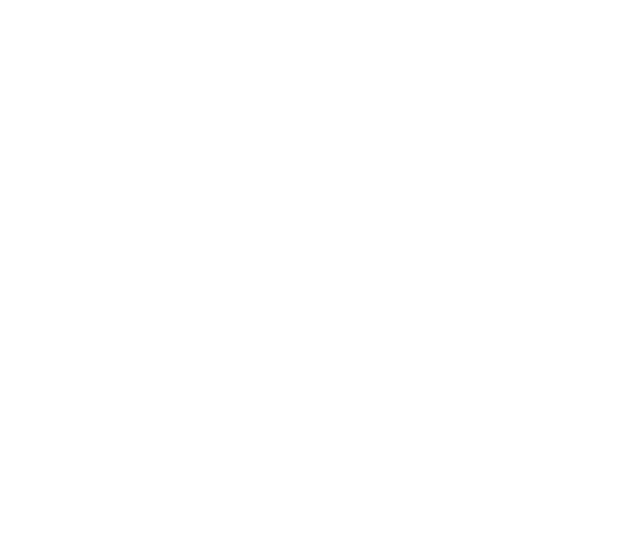
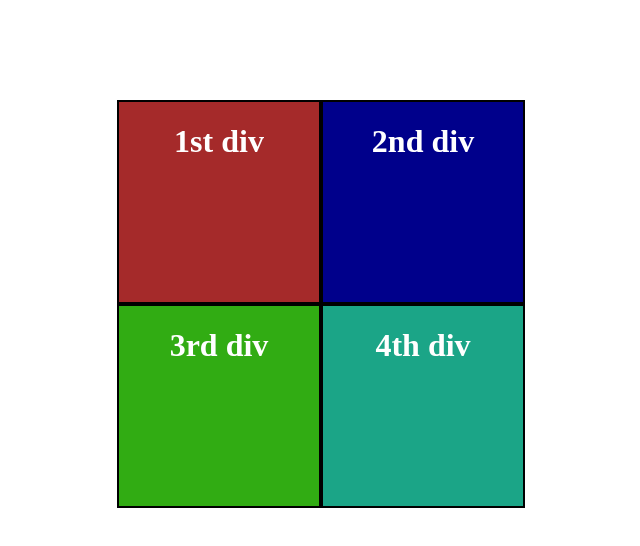
Before and after one commit to elizarafee/js-colour-blocks, a plain HTML site: page index.html in a window 1280 px wide. Shown: the whole page, without its empty margins (291-931 px from the left). Drawn offline with Linux system fonts and the light colour scheme.

Commit message:
4 blocks are added

```diff
--- a/index.html
+++ b/index.html
@@ -7,6 +7,24 @@
     <title>Colour Blocks</title>
   </head>
   <body>
+    <div class="container">
+      <div>
+        <div class="div-block block-1">
+          <h1>1st div</h1>
+        </div>
+        <div class="div-block block-2">
+          <h1>2nd div</h1>
+        </div>
+      </div>
 
+      <div>
+        <div class="div-block block-3">
+          <h1>3rd div</h1>
+        </div>
+        <div class="div-block block-4">
+          <h1>4th div</h1>
+        </div>
+      </div>
+    </div>
   </body>
 </html>
--- a/styles.css
+++ b/styles.css
@@ -0,0 +1,28 @@
+.container {
+    margin: 100px 400px;
+}
+
+.div-block {
+    height : 200px;
+    width: 200px;
+    border: 2px solid black;
+    text-align: center;
+    color: white;
+    float: left;
+}
+
+.block-1 {
+    background-color: brown;
+}
+
+.block-2 {
+    background-color:darkblue;
+}
+
+.block-3 {
+    background-color: #31ac13;
+}
+
+.block-4 {
+    background-color: #1ba587;
+}
```
